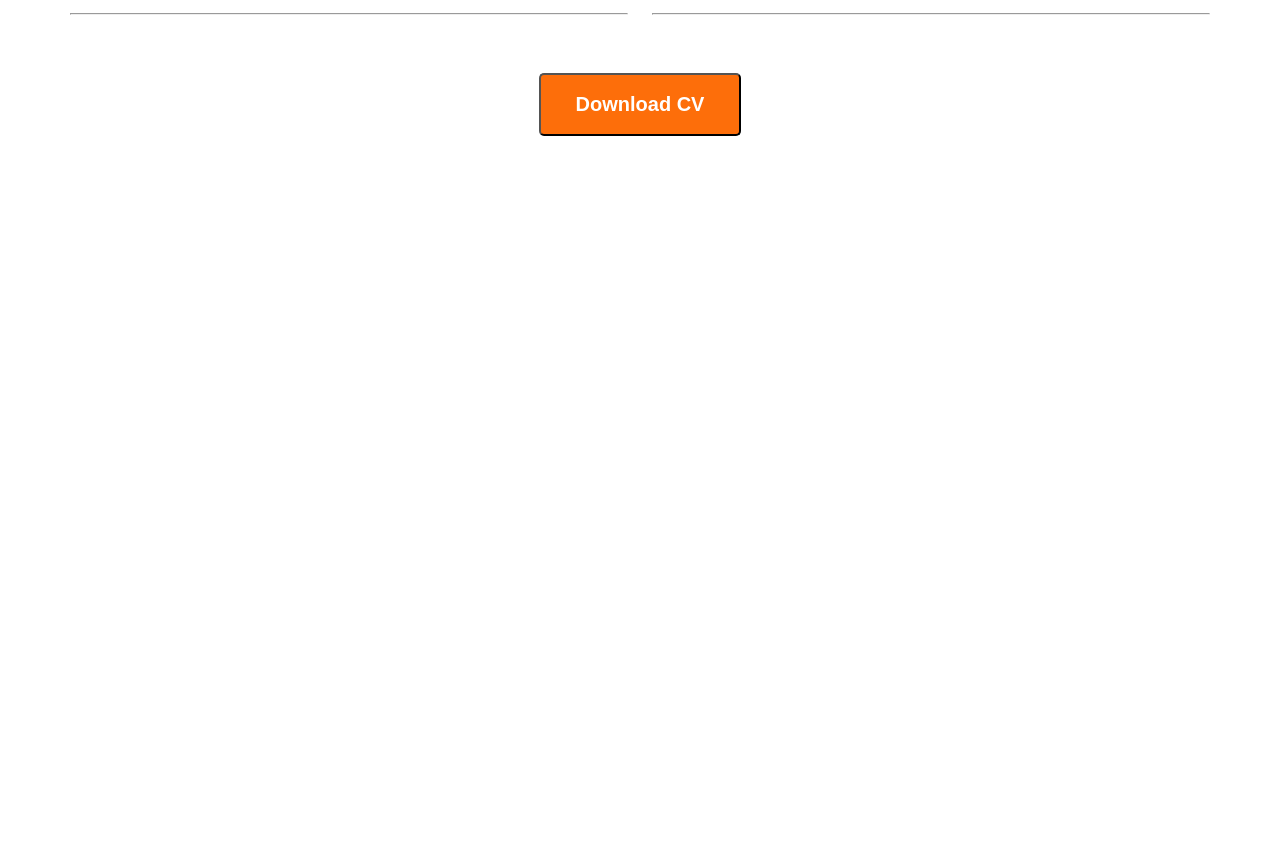
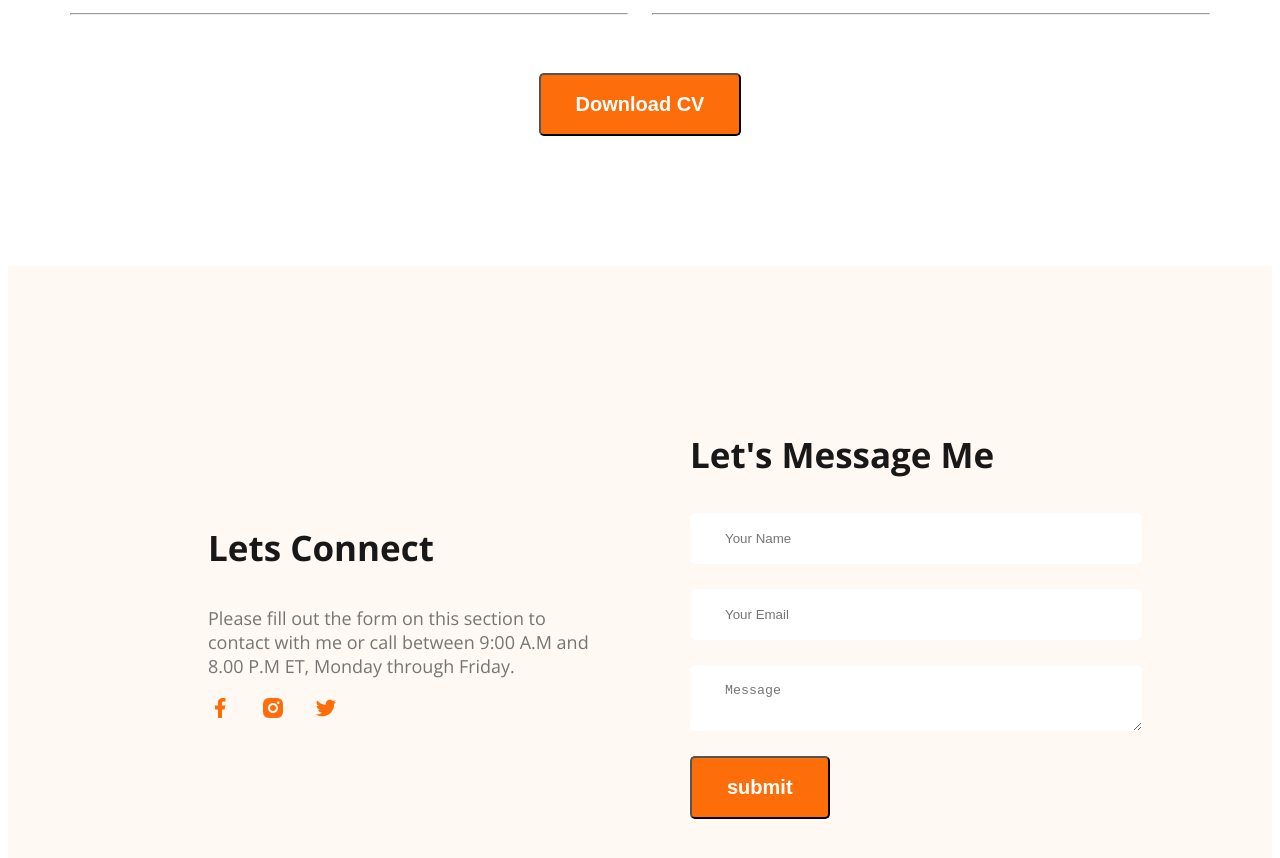
Before and after one commit to Md-Sufian-Jidan/restart-web-developer-port-folio, a plain HTML site: page index.html in a window 1280 px wide. Shown: the part 2987-3845 px from the top of the page. Before the commit the page ends 3253 px from the top, so only its background shows below. Drawn offline with nearby package versions, Linux system fonts and the light colour scheme.

Commit message:
finished footer with contace form

```diff
--- a/index.html
+++ b/index.html
@@ -170,7 +170,34 @@
             </div>
         </section>
     </main>
-    <footer></footer>
+    <footer>
+        <div class="footer-column">
+            <h3 class="section-title">Lets Connect</h3>
+            <p class="section-description">Please fill out the form on this section to contact with me or call between
+                9:00 A.M and 8.00 P.M ET, Monday through Friday.</p>
+            <div class="social-links">
+                <a href="">
+                    <img src="images/icons/facebook.png" alt="">
+                </a>
+                <a href="">
+                    <img src="images/icons/insta.png" alt="">
+                </a>
+                <a href="">
+                    <img src="images/icons/twitter.png" alt="">
+                </a>
+            </div>
+        </div>
+
+        <div class="footer-column">
+            <h3 class="section-title">Let's Message Me</h3>
+            <form action="" class="contact">
+                <input type="text" placeholder="Your Name">
+                <input type="email" name="" id="" placeholder="Your Email">
+                <textarea placeholder="Message" name="" id=""></textarea>
+                <input class="btn-primary" type="submit" value="submit">
+            </form>
+        </div>
+    </footer>
 </body>
 
 </html>
--- a/styles/portfolio.css
+++ b/styles/portfolio.css
@@ -126,6 +126,7 @@ main {
     max-width: 1140px;
     margin: 0 auto;
 }
+
 main section {
     margin: 130px 0px;
 }
@@ -162,3 +163,34 @@ main section {
 .resume-download-cv {
     margin-top: 50px;
 }
+
+footer {
+    display: flex;
+    align-items: center;
+    gap: 100px;
+    background-color: #FFF8F3;
+    margin-top: 100px;
+    padding: 130px 200px;
+}
+
+.footer-column {
+    width: 50%;
+}
+
+.social-links a {
+    margin-right: 25px;
+    text-decoration: none;
+}
+
+.contact input[type="text"],
+.contact input[type="email"],
+textarea {
+    display: block;
+    margin-bottom: 25px;
+    padding: 18px 35px;
+    color: #757575;
+    border: 0;
+    border-radius: 5px;
+    background-color: #fff;
+    width: 100%;
+}
```
